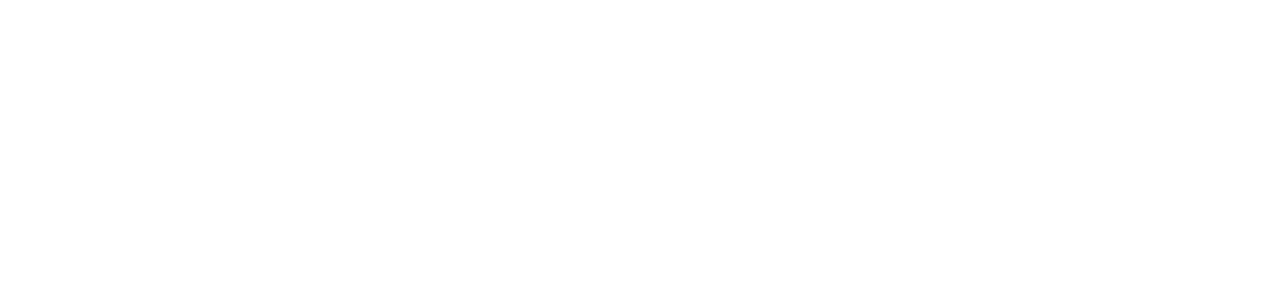
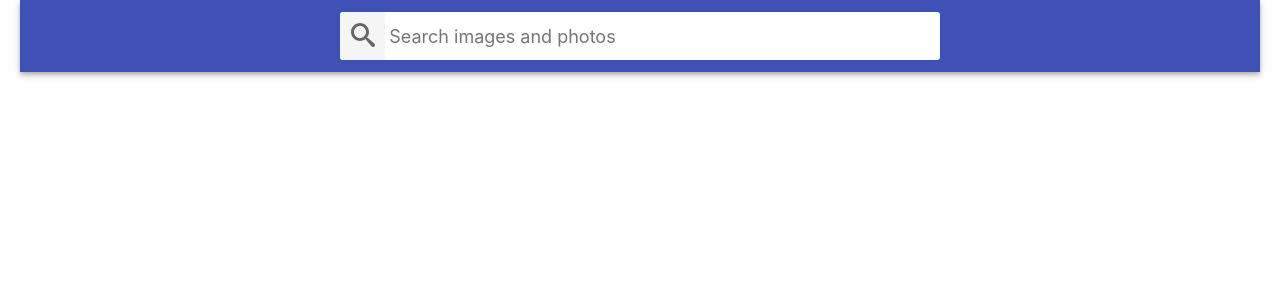
Before and after one commit to Okazimiriv/goit-react-hw-03-image-finder, a React (Create React App) app: page / in a window 1280 px wide. Shown: the top 300 px of the page. Built offline with nearby package versions, Linux system fonts and the light colour scheme.

Commit message:
Searchbar

```diff
--- a/package.json
+++ b/package.json
@@ -13,9 +13,11 @@
     "modern-normalize": "^2.0.0",
     "react": "^18.1.0",
     "react-dom": "^18.1.0",
+    "react-icons": "^4.9.0",
     "react-loader-spinner": "^5.3.4",
     "react-loading": "^2.0.3",
     "react-scripts": "5.0.1",
+    "react-toastify": "^9.1.3",
     "shortid": "^2.2.16",
     "web-vitals": "^2.1.3"
   },
--- a/src/components/App.jsx
+++ b/src/components/App.jsx
@@ -1,7 +1,36 @@
+import { Component } from 'react';
+import { ToastContainer } from 'react-toastify';
+import Searchbar from './Searchbar/Searchbar';
+
 import { Container } from './App.styled';
 
-export const App = () => {
-  return (
-   <Container></Container>
-  );
-};
+export default class App extends Component {
+  state = {
+    images: [],
+    searchQuery: "",
+    loading: false,
+  };
+
+   onSearchSubmit = (searchQuery) => {
+    this.setState({ searchQuery });
+  };
+
+  // componentDidMount() {
+  //   this.setState({ loading: true });
+  //   fetch(
+  //     'https://pixabay.com/api/?q=cat&page=1&key=35953983-a066171bf8548120346cceae4&image_type=photo&orientation=horizontal&per_page=12'
+  //   )
+  //     .then(res => res.json())
+  //     .then(images => this.setState({ images }))
+  //     .finally(() => this.setState({ loading: false }));
+  // }
+
+  render() {
+    return (
+      <Container>
+        <Searchbar onSubmit={this.onSearchSubmit} />
+        <ToastContainer  autoClose ={3000} theme="colored"/>
+      </Container>
+    );
+  }
+}
--- a/src/components/Searchbar/Searchbar.js
+++ b/src/components/Searchbar/Searchbar.js
@@ -0,0 +1,61 @@
+import { Component } from 'react';
+import { ImSearch } from 'react-icons/im';
+import { toast } from 'react-toastify';
+import 'react-toastify/dist/ReactToastify.min.css';
+import PropTypes from 'prop-types';
+
+import {
+  Header,
+  SearchForm,
+  SearchFormBtn,
+  SearchFormInput,
+} from './Searchbar.styled';
+
+export default class Searchbar extends Component {
+  state = {
+    searchQuery: '',
+  };
+
+  handleChange = event => {
+    this.setState({ searchQuery: event.currentTarget.value.toLowerCase() });
+  };
+
+  onFormSubmit = event => {
+    event.preventDefault();
+
+    if (this.state.searchQuery.trim() === '') {
+      return toast.warn('Please enter key words for search', {
+        icon: false,
+      });
+    }
+
+    this.props.onSubmit(this.state.searchQuery);
+    this.setState({ searchQuery: '' });
+  };
+
+  render() {
+    const { searchQuery } = this.state;
+
+    return (
+      <Header>
+        <SearchForm onSubmit={this.onFormSubmit}>
+          <SearchFormBtn type="submit">
+            <ImSearch size="24" />
+          </SearchFormBtn>
+
+          <SearchFormInput
+            value={searchQuery}
+            onChange={this.handleChange}
+            type="text"
+            autocomplete="off"
+            placeholder="Search images and photos"
+          />
+        </SearchForm>
+      </Header>
+    );
+  }
+}
+
+PropTypes.Searchbar = {
+  onSubmit: PropTypes.func.isRequired,
+};
--- a/src/components/Searchbar/Searchbar.styled.jsx
+++ b/src/components/Searchbar/Searchbar.styled.jsx
@@ -2,80 +2,73 @@ import styled from '@emotion/styled';
 // // /*
 // //  * Стили компонента Searchbar
 // //  */
-// // .Searchbar {
-// //   top: 0;
-// //   left: 0;
-// //   position: sticky;
-// //   z-index: 1100;
-// //   display: flex;
-// //   justify-content: center;
-// //   align-items: center;
-// //   min-height: 64px;
-// //   padding-right: 24px;
-// //   padding-left: 24px;
-// //   padding-top: 12px;
-// //   padding-bottom: 12px;
-// //   color: #fff;
-// //   background-color: #3f51b5;
-// //   box-shadow: 0px 2px 4px -1px rgba(0, 0, 0, 0.2),
-// //     0px 4px 5px 0px rgba(0, 0, 0, 0.14), 0px 1px 10px 0px rgba(0, 0, 0, 0.12);
-// // }
+export const Header = styled.header`
+  top: 0;
+  left: 0;
+  position: sticky;
+  z-index: 1100;
+  display: flex;
+  justify-content: center;
+  align-items: center;
+  min-height: 64px;
+  padding-right: 24px;
+  padding-left: 24px;
+  padding-top: 12px;
+  padding-bottom: 12px;
+  color: #fff;
+  background-color: #3f51b5;
+  box-shadow: 0px 2px 4px -1px rgba(0, 0, 0, 0.2),
+    0px 4px 5px 0px rgba(0, 0, 0, 0.14), 0px 1px 10px 0px rgba(0, 0, 0, 0.12);
+}`;
 // *
 //  * Стили компонента SearchForm
 //  */
-// .SearchForm {
-//   display: flex;
-//   align-items: center;
-//   width: 100%;
-//   max-width: 600px;
-//   background-color: #fff;
-//   border-radius: 3px;
-//   overflow: hidden;
-// }
+export const SearchForm = styled.form`
+  display: flex;
+  align-items: center;
+  width: 100%;
+  max-width: 600px;
+  background-color: #fff;
+  border-radius: 3px;
+  overflow: hidden;
+}`;
 
-// .SearchForm-button {
-//   display: inline-block;
-//   width: 48px;
-//   height: 48px;
-//   border: 0;
-//   background-image: url('https://image.flaticon.com/icons/svg/149/149852.svg');
-//   background-size: 40%;
-//   background-repeat: no-repeat;
-//   background-position: center;
-//   opacity: 0.6;
-//   transition: opacity 250ms cubic-bezier(0.4, 0, 0.2, 1);
-//   cursor: pointer;
-//   outline: none;
-// }
+export const SearchFormBtn = styled.button`
+  display: inline-block;
+  width: 48px;
+  height: 48px;
+  border: 0;
 
-// .SearchForm-button:hover {
-//   opacity: 1;
-// }
+  opacity: 0.6;
+  transition: opacity 250ms cubic-bezier(0.4, 0, 0.2, 1);
+  cursor: pointer;
+  outline: none;
 
-// .SearchForm-button-label {
-//   position: absolute;
-//   width: 1px;
-//   height: 1px;
-//   padding: 0;
-//   overflow: hidden;
-//   clip: rect(0, 0, 0, 0);
-//   white-space: nowrap;
-//   clip-path: inset(50%);
-//   border: 0;
-// }
+   :hover {
+    opacity: 1;
+  }
 
-// .SearchForm-input {
-//   display: inline-block;
-//   width: 100%;
-//   font: inherit;
-//   font-size: 20px;
-//   border: none;
-//   outline: none;
-//   padding-left: 4px;
-//   padding-right: 4px;
-// }
+  svg {
+    transition: all 250ms cubic-bezier(0.4, 0, 0.2, 1);
 
-// .SearchForm-input::placeholder {
-//   font: inherit;
-//   font-size: 18px;
-// }
+    :hover {
+      transform: scale(1.2);
+    }
+  }
+}`;
+
+export const SearchFormInput = styled.input`
+  display: inline-block;
+  width: 100%;
+  font: inherit;
+  font-size: 20px;
+  border: none;
+  outline: none;
+  padding-left: 4px;
+  padding-right: 4px;
+}
+
+::placeholder {
+  font: inherit;
+  font-size: 18px;
+}`;
--- a/src/index.js
+++ b/src/index.js
@@ -1,6 +1,6 @@
 import React from 'react';
 import ReactDOM from 'react-dom/client';
-import { App } from 'components/App';
+import App from 'components/App';
 import './index.css';
 
 ReactDOM.createRoot(document.getElementById('root')).render(
```
Also changed, not shown: src/utils/apiService.js (added, +15 -0 lines), 1 other file (tests, documents, lock files or other folders).
